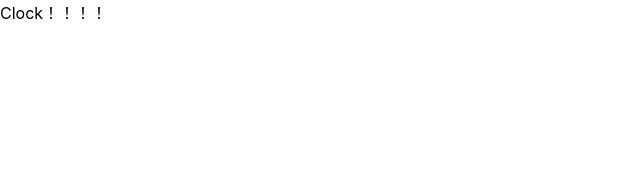
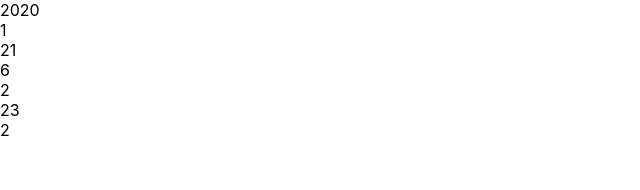
Before and after one commit to tsunagu-grp/kt_app, a React (Create React App) app: page / in a window 1280 px wide. Shown: the top 190 px of the page, without its empty margins (0-640 px from the left). Built offline with nearby package versions, Linux system fonts and the light colour scheme.

Commit message:
feat: `container`と`component`のベースを作成

```diff
--- a/src/app/App.tsx
+++ b/src/app/App.tsx
@@ -1,11 +1,10 @@
 import React from 'react';
 import './App.css';
+import ShowClock from '../containers/ShowClock'
 
 const App: React.FC = () => {
   return (
-    <div className="App">
-      Clock！！！！
-    </div>
+    <ShowClock />
   );
 }
 
--- a/src/components/Clock.tsx
+++ b/src/components/Clock.tsx
@@ -1 +1,24 @@
-export {};
+import React from 'react';
+import {Props} from '../types/Clock.types'
+
+const Clock: React.FC<Props> = ({year,month,day,hour,minute,second,weekDay}) => {
+  return (
+    <div className="App">
+      {year}
+      <br />
+      {month}
+      <br />
+      {day}
+      <br />
+      {hour}
+      <br />
+      {minute}
+      <br />
+      {second}
+      <br />
+      {weekDay}
+    </div>
+  );
+}
+
+export default Clock;
--- a/src/containers/ShowClock.tsx
+++ b/src/containers/ShowClock.tsx
@@ -1 +1,21 @@
-export {};
+import React from 'react';
+import Clock from '../components/Clock'
+
+const ShowClock: React.FC = () => {
+  // 現在日時を取得
+  const date = new Date();
+
+  const year = date.getFullYear();
+  const month = date.getMonth()+1;
+  const day = date.getDate();
+  const hour = date.getHours();
+  const minute = date.getMinutes();
+  const second = date.getSeconds();
+  const weekDay = date.getDay();
+
+  return (
+    <Clock year={year} month={month} day={day} hour={hour} minute={minute} second={second} weekDay={weekDay}  />
+  );
+}
+
+export default ShowClock;
```
Also changed, not shown: src/types/Clock.types.ts (added, +9 -0 lines).
